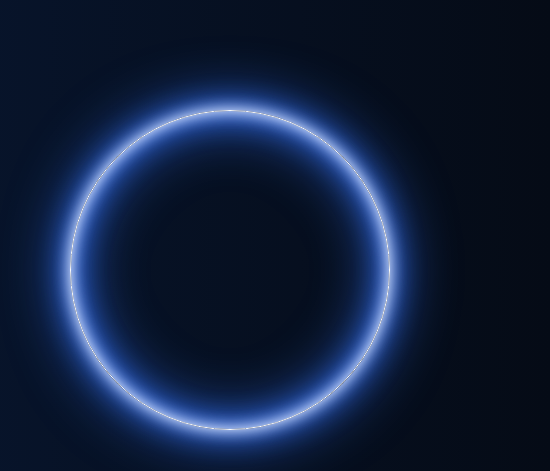
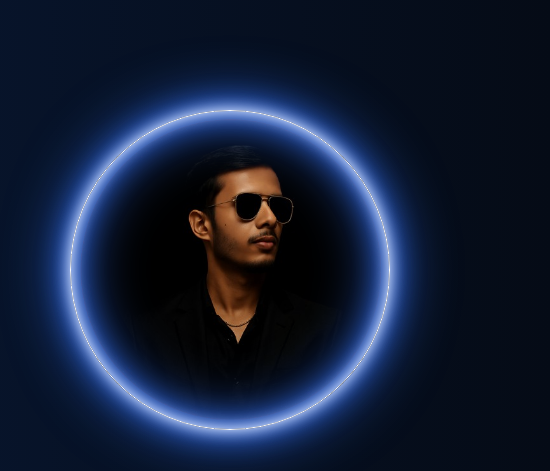
Before and after one commit to bidhyut-bapary/Bidhyut_Bapary, a plain HTML site: page index.html in a window 1280 px wide. Shown: the part 130-601 px from the top of the page, 730-1280 px from the left. Drawn offline with nearby package versions, Linux system fonts and the light colour scheme; the site is published under a folder, as on GitHub Pages, so addresses that start at the root find nothing.

Commit message:
Update style.css

```diff
--- a/style.css
+++ b/style.css
@@ -188,7 +188,7 @@ body {
 
 .circle:nth-child(2) {
   width: 20rem;
-  background-image: url('/images/photo.png');
+  background-image: url('./images/photo.png');
   background-size: cover;
   background-repeat: no-repeat;
   border: 0.1rem solid white;
```
